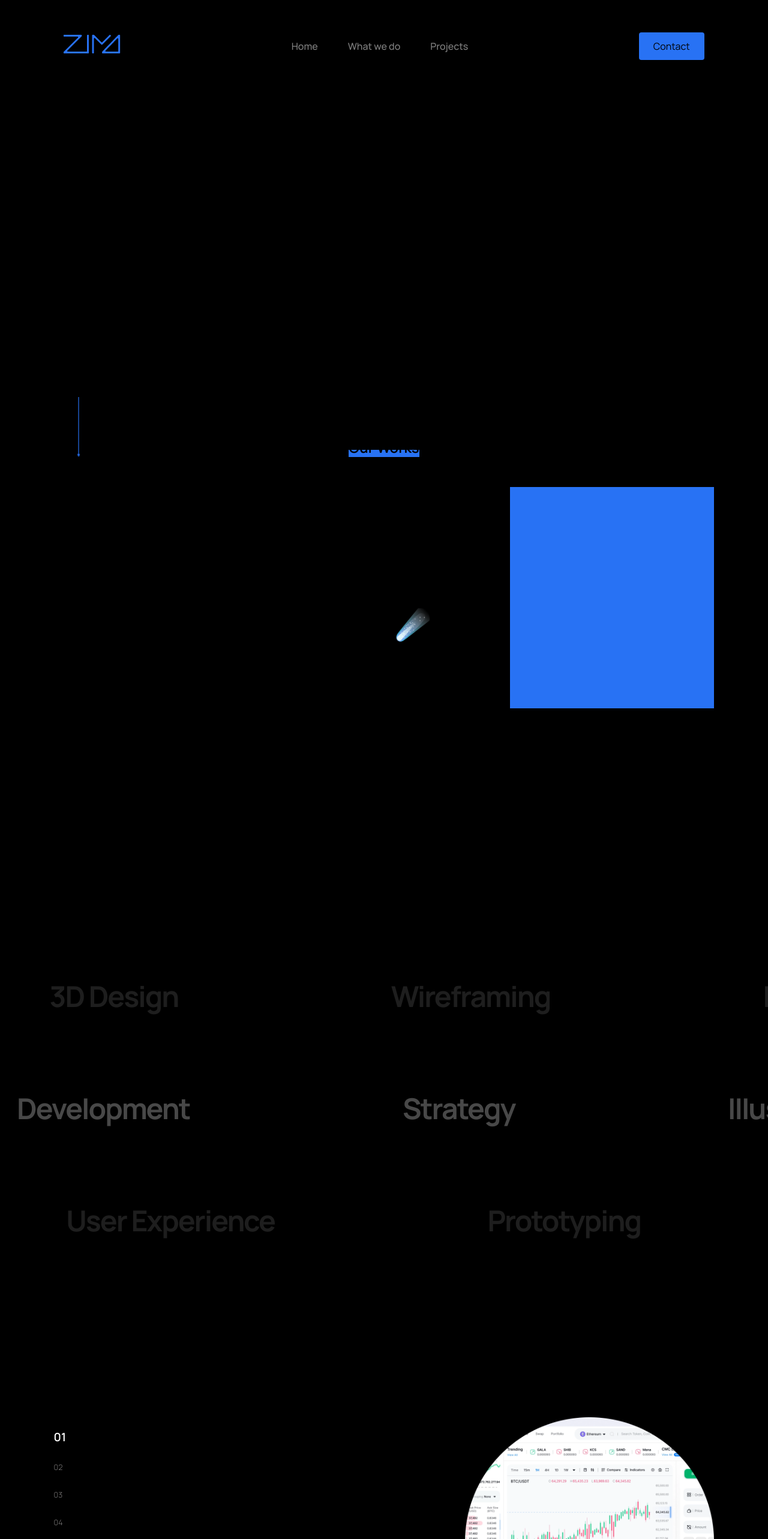
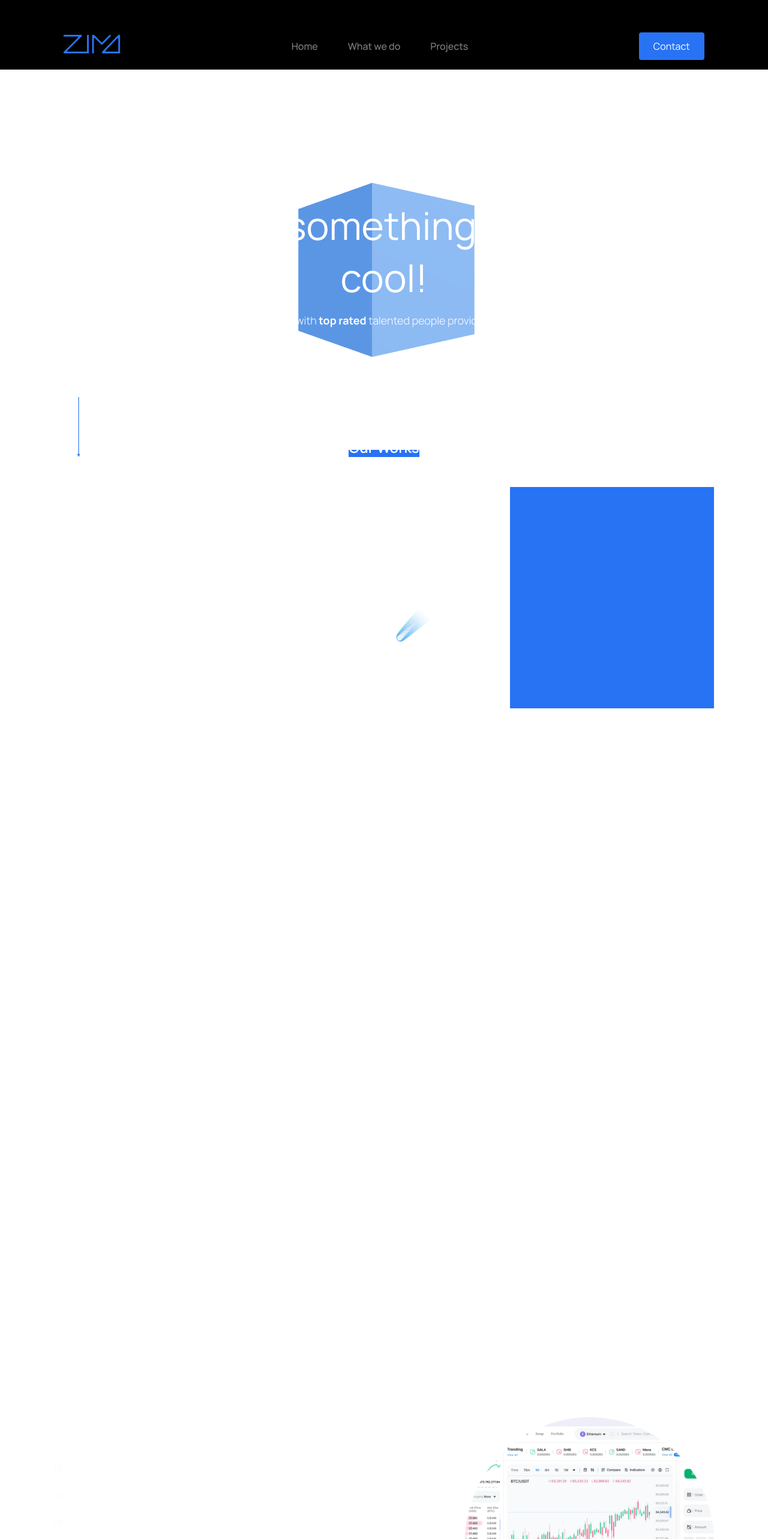
Before and after one commit to maha-saaa/zima-website, a Next.js app: page / in a window 1280 px wide. Shown: the top 2566 px of the page at 60% size. Built offline with nearby package versions, Linux system fonts and the light colour scheme.

Commit message:
Fix background color and text color

```diff
--- a/src/components/Contact/index.module.scss
+++ b/src/components/Contact/index.module.scss
@@ -5,7 +5,6 @@
   justify-content: flex-start;
   gap: 7.8vw;
   padding: 10vh 7vw;
-  background-color: black;
   @media screen and (max-width: 600px) {
     flex-direction: column;
   }
--- a/src/components/Hero/index.module.scss
+++ b/src/components/Hero/index.module.scss
@@ -5,7 +5,6 @@
   gap: 16px;
   padding: 27vh 7vw;
   position: relative;
-  background-color: black;
   @media screen and (max-width: 600px) {
     padding: 10vh 7vw;
   }
--- a/src/components/WebDesign/index.module.scss
+++ b/src/components/WebDesign/index.module.scss
@@ -2,7 +2,6 @@
   display: flex;
   flex-direction: column;
   position: relative;
-  background-color: black;
   span:first-child {
     font-size: 4rem;
     font-weight: 700;
--- a/src/components/WhatWeDo/index.module.scss
+++ b/src/components/WhatWeDo/index.module.scss
@@ -5,7 +5,6 @@
   justify-content: flex-end;
   gap: 113px;
   padding: 25vh 7vw;
-  background-color: black;
 }
 
 .text {
--- a/src/components/projects/index.module.scss
+++ b/src/components/projects/index.module.scss
@@ -5,7 +5,6 @@
   justify-content: center;
   padding: 25vh 7vw;
   position: relative;
-  background-color: black;
   @media screen and (max-width: 600px) {
     padding: 10vh 7vw;
   }
--- a/src/styles/globals.css
+++ b/src/styles/globals.css
@@ -4,6 +4,8 @@ body {
   margin: 0;
   font-family: "Manrope";
   cursor: url(../../public/images/cursor.png), auto;
+  background-color: var(--background);
+  color: var(--white);
 }
 
 a {
```
